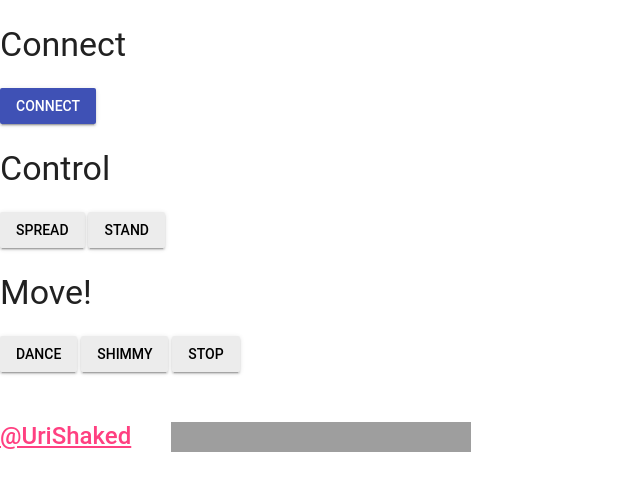
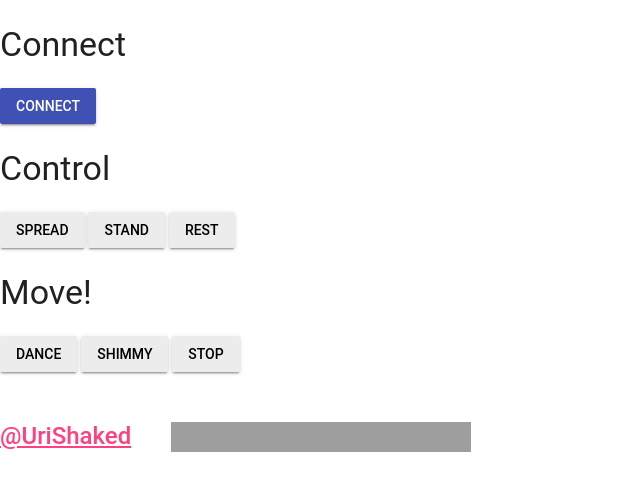
Before and after one commit to urish/purple-eye, a website: page web/index.html in a window 1280 px wide. Shown: the whole page, without its empty margins (0-640 px from the left). Drawn offline with nearby package versions, Linux system fonts and the light colour scheme; grey boxes are pictures that could not be loaded.

Commit message:
implement a rest command

```diff
--- a/web/blue-eye.js
+++ b/web/blue-eye.js
@@ -49,6 +49,12 @@ function stand() {
         .then(() => console.log('Stand successful'));
 }
 
+function rest() {
+    stopMoving();
+    return writeServos(0, 0, 0, 0)
+        .then(() => console.log('Rest successful'));
+}
+
 let dancing = false,
     shimming = false;
 
--- a/web/index.html
+++ b/web/index.html
@@ -40,6 +40,10 @@
                 Stand
             </button>
 
+            <button onclick="rest()" class="mdl-button mdl-js-button mdl-button--raised mdl-js-ripple-effect">
+                Rest
+            </button>
+
             <h3>Move!</h3>
 
             <button onclick="dance()" class="mdl-button mdl-js-button mdl-button--raised mdl-js-ripple-effect">
```
Also changed, not shown: 1 other file.
